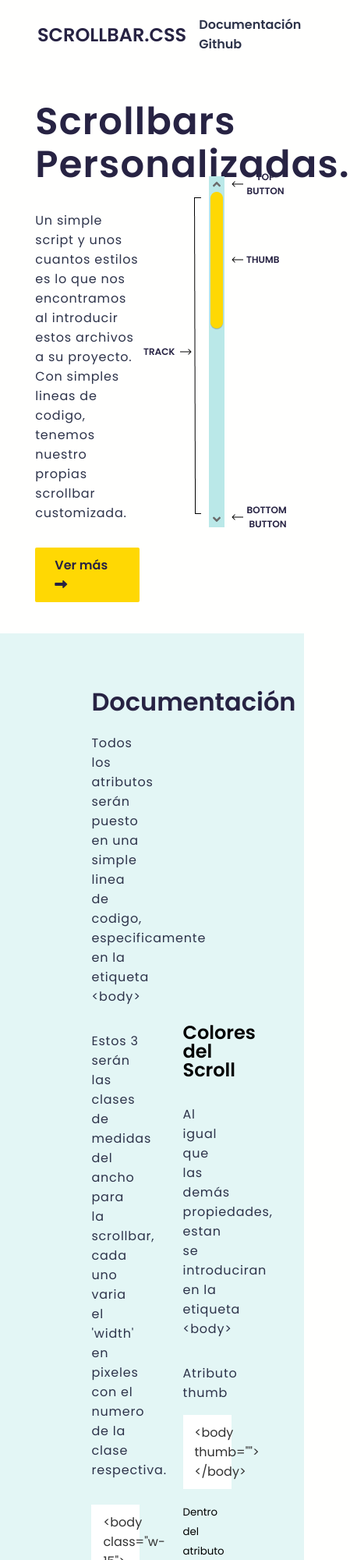
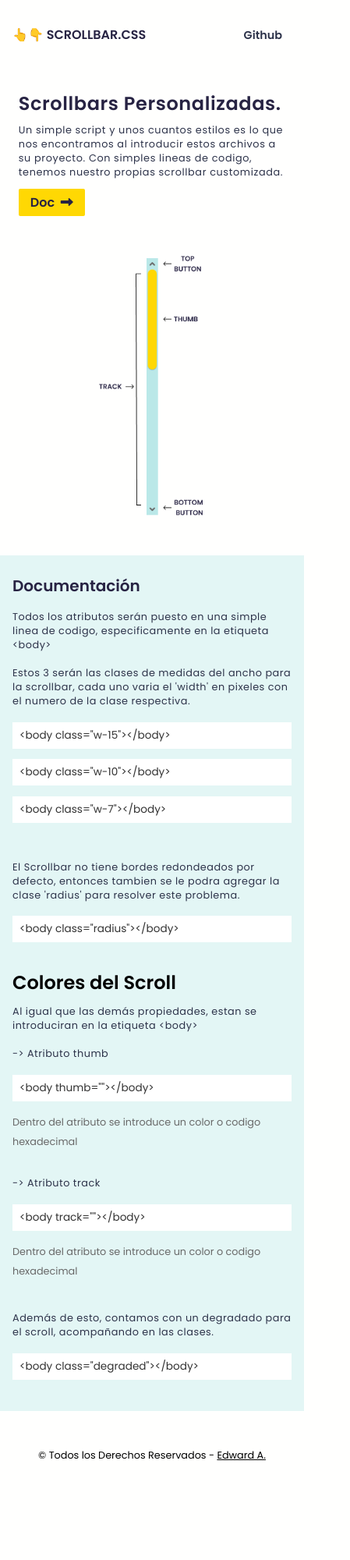
Before and after one commit to Edward-Alarco/scrollbar-custom.css, a plain HTML site: page index.html in a window 390 px wide. Shown: the top 2000 px of the page at 78% size, 449 px wide, since content can reach past the window. After the commit the page ends 1923 px from the top, so only its background shows below. Drawn offline with Linux system fonts and the light colour scheme.

Commit message:
to gist-github

```diff
--- a/index.html
+++ b/index.html
@@ -4,14 +4,18 @@
     <meta charset="UTF-8">
     <meta name="viewport" content="width=device-width, initial-scale=1.0">
     <script src="https://kit.fontawesome.com/b72be65822.js" crossorigin="anonymous"></script>
+    <link rel="shortcut icon" href="img/Favicon.png" type="image/x-icon">
+<link rel="icon" href="img/Favicon.png" type="image/x-icon">
+    <!-- ESTILOS PARA EL SCROLL -->
     <link rel="stylesheet" href="styles/main.css">
+    <!-- ESTILOS DE LA PAGINA -->
     <link rel="stylesheet" href="styles/styles-index.css">
-    <title>Scroll Custom</title>
+    <title>Scroll Custom | CSS</title>
 </head>
-<body class="w-15 radius">
+<body class="w-15 radius degraded" thumb="#FFD803" track="#BAE8E8">
 
     <div class="navbar">
-        <h2>scrollbar.css</h2>
+        <h2>👆👇 scrollbar.css</h2>
         <div class="enlaces">
             <a href="#documentacion" class="scroll-suave" target="_blank">Documentación</a>
             <a href="https://github.com/Edward-Alarco/scrollbar-custom.css" target="_blank">Github</a>
@@ -21,14 +25,14 @@
         <div class="left-side">
             <h2>Scrollbars Personalizadas.</h2>
             <p>Un simple script y unos cuantos estilos es lo que nos encontramos al introducir estos archivos a su proyecto. Con simples lineas de codigo, tenemos nuestro propias scrollbar customizada.</p>
-            <a href="#">Ver más &nbsp;<i class="fas fa-long-arrow-alt-right"></i></a>
+            <a href="#documentacion" class="scroll-suave">Doc &nbsp;<i class="fas fa-long-arrow-alt-right"></i></a>
         </div>
         <div class="right-side">
             <img src="img/ScrollBar.png" alt="" draggable="false">
         </div>
     </div>
 
-    <div style="background-color: #e3f6f5; width: 100%; padding: 3rem;">
+    <div style="background-color: #e3f6f5; width: 100%; padding: 3rem;" id="pcustom">
         <div class="example">
             <div class="left-side-2">
                 <h2 id="documentacion">Documentación</h2>
@@ -53,18 +57,24 @@
                 <h2>Colores del Scroll</h2>
                 <p>Al igual que las demás propiedades, estan se introduciran en la etiqueta <code>&#60;body&#62;</code></p>
 
-                <p>Atributo thumb</p>
+                <p>-> Atributo thumb</p>
 <code id="codigoEjemplo">
 &#60;body thumb=""&#62;&#60;&#47;body&#62;
 </code>
-<small>Dentro del atributo se introduce un color o codigo hexadecimal</small>
+<small id="small">Dentro del atributo se introduce un color o codigo hexadecimal</small>
 <br><br>
-<p>Atributo track</p>
+<p>-> Atributo track</p>
 <code id="codigoEjemplo">
 &#60;body track=""&#62;&#60;&#47;body&#62;
 </code>
-<small>Dentro del atributo se introduce un color o codigo hexadecimal</small>
+<small id="small">Dentro del atributo se introduce un color o codigo hexadecimal</small>
             </div>
+        </div>
+        <div style="width: 80%; margin: 2rem auto; padding: 0 2.5rem;" class="ultimo-parrafo">
+            <p>Además de esto, contamos con un degradado para el scroll, acompañando en las clases.</p>
+<code id="codigoEjemplo">
+&#60;body class="degraded"&#62;&#60;&#47;body&#62;
+</code>
         </div>
     </div>
 
--- a/styles/main.css
+++ b/styles/main.css
@@ -24,7 +24,9 @@
 .radius::-webkit-scrollbar-thumb{
   border-radius: 50px;
 }
-
+.degraded::-webkit-scrollbar-thumb{
+  background: linear-gradient(var(--thumbColor),var(--trackColor));
+}
 body::-webkit-scrollbar-thumb {
   background-repeat: no-repeat;
   background-color: var(--thumbColor);
--- a/styles/styles-index.css
+++ b/styles/styles-index.css
@@ -181,6 +181,19 @@ body::-webkit-scrollbar-track {
     font-size: 2rem;
     color: #ffd803;
 }
+.ultimo-parrafo p{
+    color: #2d334a;
+    margin: 0.5rem 0 2rem 0;
+    font-size: 1rem;
+    letter-spacing: 0.05em;
+}
+.ultimo-parrafo code{
+    display: block;
+    margin: 1rem 0;
+    padding: 10px 15px;
+    background: #fff;
+    color: #333;
+}
 footer{
     background-color: #fffffe;
     padding: 1rem 0;
@@ -191,3 +204,178 @@ footer .contenedor{
     width: 80%;
     text-align: right;
 }
+
+@media all and (max-width: 1110px){
+    .main .left-side h2{
+        font-size: 2.5rem;
+        line-height: 1.1;
+    }
+    .main .left-side p{
+        margin: 1.25rem 0;
+    }
+    .main .left-side a{
+        padding: 9px 22.5px;
+    }
+    .main .right-side img{
+        width: 37%;
+    }
+    .navbar .enlaces a{
+        font-size: 0.9rem;
+        margin: 0 0.75rem;
+    }
+    .navbar h2{
+        font-size: 1rem;
+    }
+    .example .left-side-2 h2{
+        font-size: 1.75rem;
+    }
+    .example .left-side-2 p, .example .right-side-2 p, .ultimo-parrafo p{
+        font-size: 0.9rem;
+        margin: 0.5rem 0 1.5rem 0;
+        letter-spacing: 0.04em;
+    }
+    .example .left-side-2 #codigoEjemplo, .ultimo-parrafo code{
+        font-size: 0.95rem;
+        padding: 9px 12px;
+        margin: 0.9rem 0;
+    }
+    footer .contenedor{
+        font-size: 0.9rem;
+    }
+    #small{
+        font-size: 0.8rem;
+        color: #696969;
+    }
+}
+
+@media all and (max-width: 1000px){
+    .example .left-side-2,.example .right-side-2{
+        width: 100%;
+    }
+    .example{
+        display: block;
+    }
+    .example .right-side-2{
+        padding: 0 2.5rem;
+        margin: 2.5rem 0;
+    }
+}
+
+@media all and (max-width: 950px){
+    .main .left-side h2{
+        font-size: 2rem;
+    }
+    .main .left-side p{
+        margin: 1rem 0;
+        font-size: 0.9rem;
+    }
+}
+
+@media all and (max-width: 900px){
+    .example .left-side-2, .example .right-side-2{
+        padding: 0 0.5rem;
+    }
+    .ultimo-parrafo{
+        padding: 0 0.5rem !important;
+    }
+    footer .contenedor{
+        text-align: center;
+        font-size: 0.8rem;
+    }
+}
+
+@media all and (max-width: 850px){
+    .main .left-side h2{
+        font-size: 1.5rem;
+    }
+    .main .left-side p{
+        font-size: 0.8rem;
+        margin: 0.75rem 0;
+    }
+    .main .left-side a{
+        padding: 5px 15px;
+    }
+    .main .right-side img{
+        width: 43%;
+    }
+    .example .left-side-2 h2{
+        font-size: 1.25rem;
+    }
+    .example .left-side-2 p, .example .right-side-2 p, .ultimo-parrafo p{
+        font-size: 0.8rem;
+        margin: 0.5rem 0 1.1rem 0;
+    }
+    .example .left-side-2 #codigoEjemplo, .ultimo-parrafo code, .example .right-side-2 #codigoEjemplo{
+        font-size: 0.85rem;
+        padding: 7px 9px;
+        margin: 0.85rem 0;
+    }
+}
+
+@media all and (max-width: 800px){
+    .main .left-side{
+        width: 100%;
+        margin: 1rem 0;
+    }
+    .main .right-side{
+        width: 100%;
+    }
+    .main{
+        height: auto;
+    }
+    .main .right-side img{
+        width: 25%;
+        margin: 0 0 2rem 0;
+    }
+}
+
+@media all and (max-width:570px){
+    .main .right-side img{
+        width: 30%;
+    }
+    .example{
+        width: 100%;
+    }
+    .ultimo-parrafo{
+        width: 100% !important;
+    }
+    #pcustom{
+        padding: 2rem !important;
+    }
+}
+
+@media all and (max-width:530px){
+    .navbar .enlaces a:first-child{
+        display: none;
+    }
+    #pcustom
+    {
+        padding: 1.2rem !important;
+    }
+    .main{
+        width: 96%;
+    }
+    .main .right-side img{
+        width: 35%;
+    }
+    .navbar{
+        padding: 0.35rem 1.5rem;
+    }
+}
+
+@media all and (max-width:450px){
+    #pcustom{
+        padding: 0.5rem !important;
+    }
+    .main .right-side img{
+        width: 37.5%;
+    }
+}
+@media all and (max-width:400px){
+    .navbar{
+        padding: 0.25rem 1rem;
+    }
+    .main .right-side img{
+        width: 40%;
+    }
+}
```
Also changed, not shown: img/Favicon.png (added), 1 other file.
